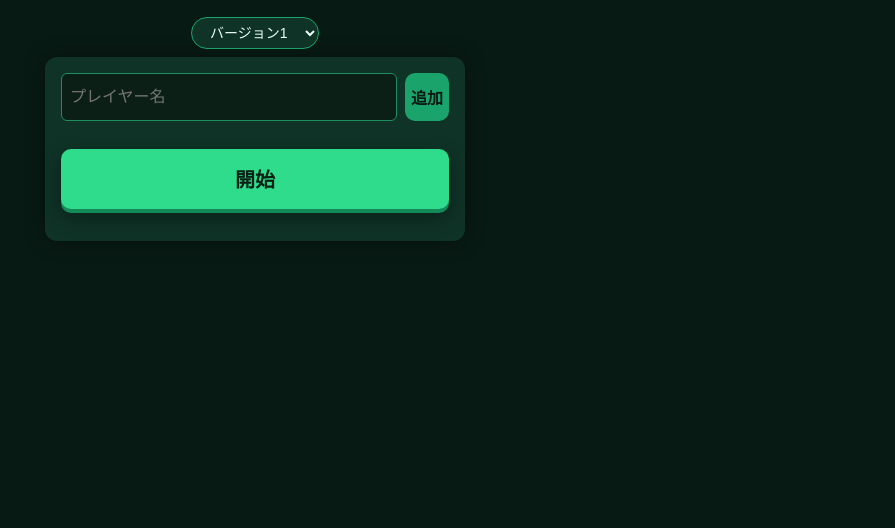
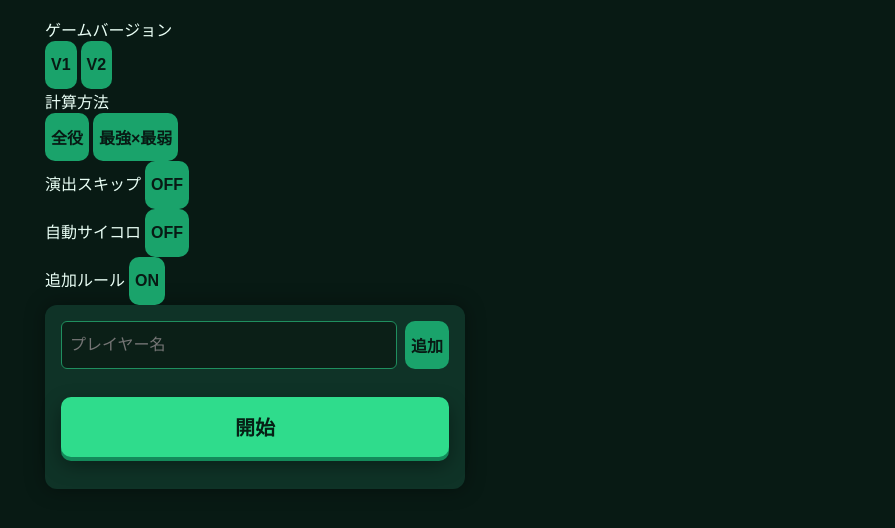
Before and after one commit to taketaku725/chinchirorin, a plain HTML site: page index.html in a window 1280 px wide. Shown: the part 82-610 px from the top of the page, without its empty margins (385-1280 px from the left). Drawn offline with Linux system fonts and the light colour scheme.

Commit message:
Update index.html

```diff
--- a/index.html
+++ b/index.html
@@ -15,13 +15,43 @@
     <section id="setup">
       <h1 class="title">酒粕チンチロ</h1>
 
-      <!-- ★ バージョン選択をタイトル直下へ -->
-      <div class="version-select">
-        <select id="version">
-          <option value="1">バージョン1</option>
-          <option value="2">バージョン2</option>
-        </select>
-      </div>
+      <section id="menu" class="menu-panel">
+
+        <!-- バージョン -->
+        <div class="menu-item">
+          <span class="menu-label">ゲームバージョン</span>
+          <div class="menu-segment" data-key="version">
+            <button data-value="1">V1</button>
+            <button data-value="2">V2</button>
+          </div>
+        </div>
+
+        <!-- 計算方法 -->
+        <div class="menu-item">
+          <span class="menu-label">計算方法</span>
+          <div class="menu-segment" data-key="calcMode">
+            <button data-value="all">全役</button>
+            <button data-value="strongWeak">最強×最弱</button>
+          </div>
+        </div>
+
+        <!-- ON/OFF 系 -->
+        <div class="menu-item">
+          <span class="menu-label">演出スキップ</span>
+          <button class="menu-toggle" data-key="skipAnimation">OFF</button>
+        </div>
+
+        <div class="menu-item">
+          <span class="menu-label">自動サイコロ</span>
+          <button class="menu-toggle" data-key="autoRoll">OFF</button>
+        </div>
+
+        <div class="menu-item">
+          <span class="menu-label">追加ルール</span>
+          <button class="menu-toggle" data-key="extraRules">ON</button>
+        </div>
+
+      </section>
 
       <div class="setup-panel">
         <div class="input-row">
```
